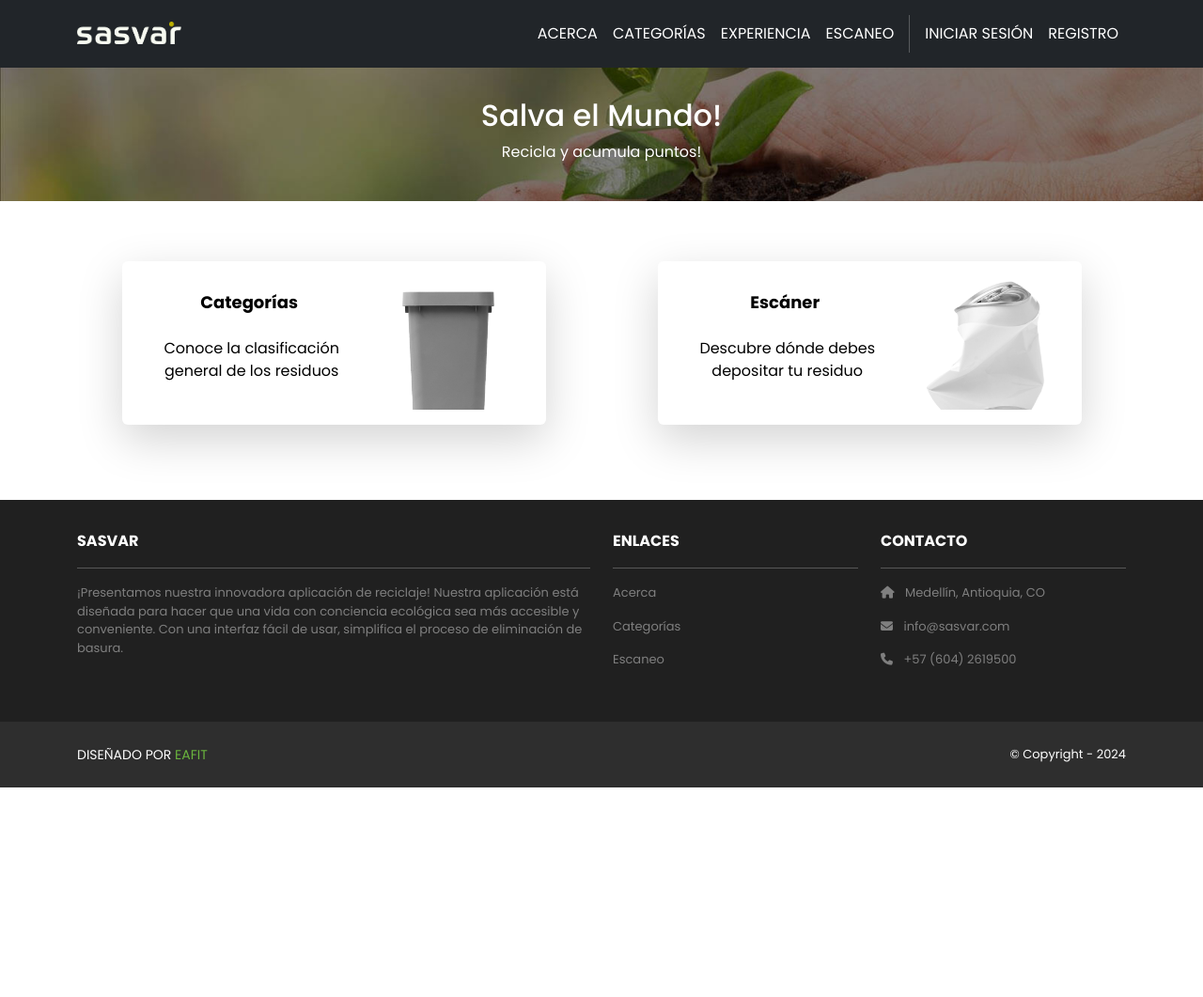
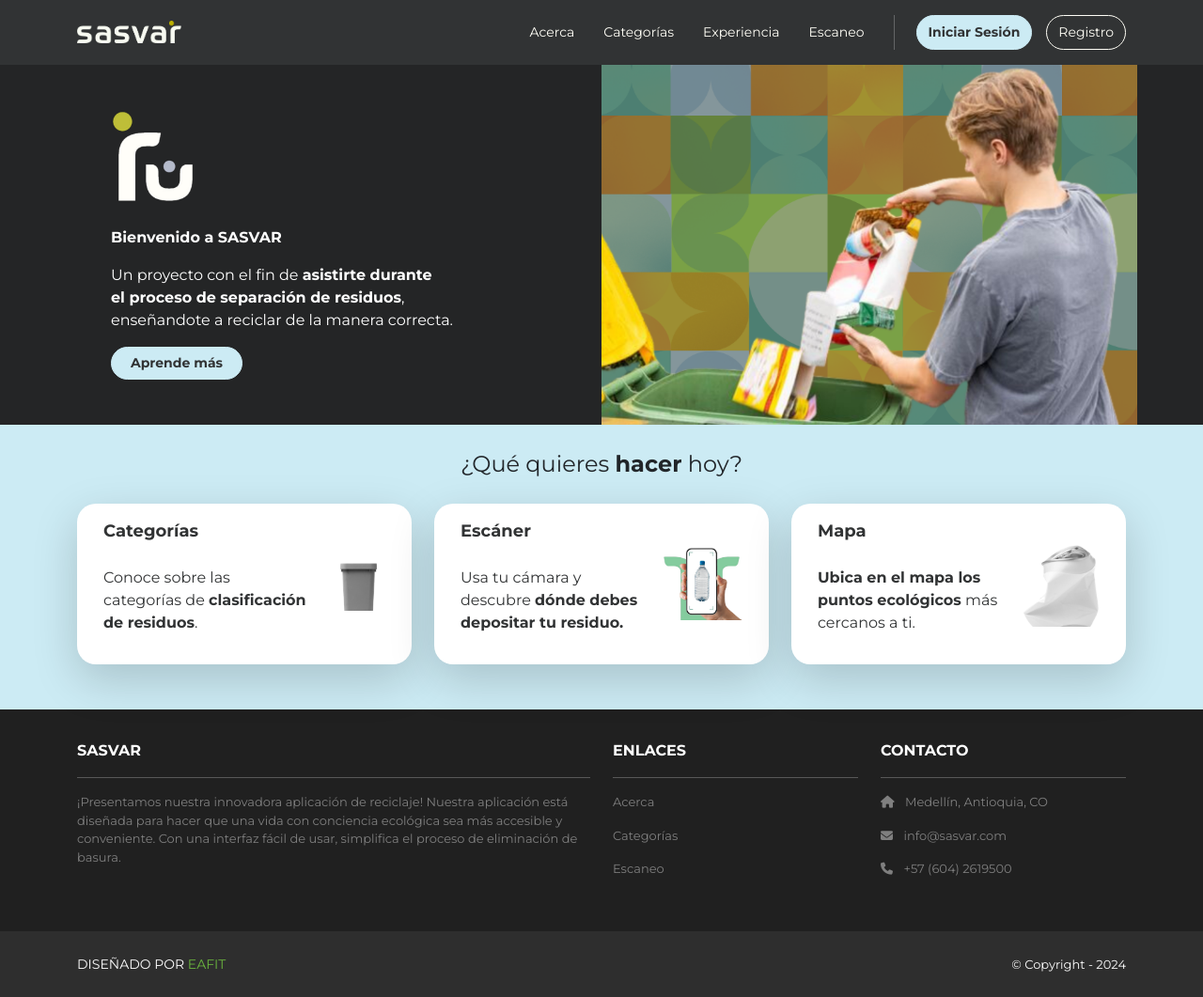
Before and after one commit to danielgara/sasvar, a Django app: page / in a window 1280 px wide. Shown: the whole page at 94% size. Before the commit the page ends 838 px from the top, so only its background shows below. Run offline with Django 4.2, Linux system fonts and the light colour scheme; some libraries are stand-ins or nearby versions.

Commit message:
imp: new home

```diff
--- a/home/templates/home/index.html
+++ b/home/templates/home/index.html
@@ -1,26 +1,47 @@
 {% extends 'base.html' %}
 {% block content %}
 {% load static %}
-<header class="masthead bg-index text-white text-center py-4 d-none d-md-block">
-  <div class="container d-flex align-items-center flex-column pt-2">
-    <h2>Salva el Mundo!</h2>
-    <p>Recicla y acumula puntos!</p>
+<header class="masthead bg-index text-white text-center">
+  <div class="container d-flex flex-column">
+    <div class="row">
+      <div class="col-md-6 text-start p-5 sv-p4">
+        <img src="{% static 'images/home/logo-type-1.png' %}" class="mb-4" height="100px" alt="logo" />
+        <p class="fw-bold">Bienvenido a SASVAR</p>
+        <p class="d-block d-lg-none">Un proyecto con el fin de <span class="fw-bold">asistirte durante
+          el proceso de separación de residuos</span>, enseñandote
+          a reciclar de la manera correcta.
+        </p>
+        <p class="d-none d-lg-block">Un proyecto con el fin de <span class="fw-bold">asistirte durante<br />
+          el proceso de separación de residuos</span>,<br /> enseñandote
+          a reciclar de la manera correcta.
+        </p>
+        <a class="btn btn-primary btn-sv rounded-pill mt-2 w-140" href="{% url 'home.about' %}">Aprende más</a>
+      </div>
+      <div class="col-md-6 d-none d-md-block bg-landing">
+      </div>
+    </div>
   </div>
 </header>
 
-<div class="p-3">
-  <div class="container mt-5">
+<div class="p-3 pb-0">
+  <div class="container mt-2">
     <div class="row text-center">
-      <div class="col-md-5 col-lg-5 col-xl-5 col-xxl-5 mx-auto mb-3">
+      <div class="col-md-12 mx-auto mb-4 fs-4">¿Qué quieres <span class="fw-bold">hacer</span> hoy?</div>
+    </div>
+
+    <div class="row text-center">
+      <div class="col-md-6 col-lg-4 col-xl-4 col-xxl-4 mx-auto">
         <a style="text-decoration: none;" href="{% url 'home.categories' %}">
-          <div class="shadow-lg p-3 mb-5 bg-white rounded">
+          <div class="shadow-lg p-3 mb-5 bg-white rounded sv-br-20">
             <div class="container">
               <div class="row align-items-center">
-                <div class="col-7 col-sm-7 col-md-7">
+                <div class="col-8 col-sm-8 col-md-9 col-lg-8 col-xl-9 col-xxl-8 text-start">
                   <b class="title-categories text-start rc-no-a">Categorías</b><br /><br />
-                  <p class="rc-no-a">Conoce la clasificación general de los residuos</p>
+                  <p class="rc-no-a">Conoce sobre las categorías de
+                    <span class="fw-bold">clasificación de residuos</span>.
+                  </p>
                 </div>
-                <div class="col-5 col-sm-5 col-md-5">
+                <div class="col-4 col-sm-4 col-md-3 col-lg-4 col-xl-3 col-xxl-4">
                   <img src="{% static 'images/trash.png' %}" height="auto" class="img-max-home" alt="trash" />
                 </div>
               </div>
@@ -28,16 +49,36 @@
           </div>
         </a>
       </div>
-      <div class="col-md-5 col-lg-5 col-xl-5 col-xxl-5 mx-auto mb-3">
+      <div class="col-md-6 col-lg-4 col-xl-4 col-xxl-4 mx-auto">
         <a style="text-decoration: none;" href="{% url 'scanner.index' %}">
-          <div class="shadow-lg p-3 mb-5 bg-white rounded">
+          <div class="shadow-lg p-3 mb-5 bg-white rounded sv-br-20">
             <div class="container">
               <div class="row align-items-center">
-                <div class="col-7 col-sm-7 col-md-7">
+                <div class="col-8 col-sm-8 col-md-8 text-start">
                   <b class="title-categories text-start rc-no-a">Escáner</b><br /><br />
-                  <p class="rc-no-a">Descubre dónde debes depositar tu residuo</p>
+                  <p class="rc-no-a">Usa tu cámara y descubre <span class="fw-bold">dónde debes
+                    depositar tu residuo.</span></p>
                 </div>
-                <div class="col-5 col-sm-5 col-md-5">
+                <div class="col-4 col-sm-4 col-md-4">
+                  <img src="{% static 'images/scanner-1.png' %}" height="auto" class="img-max-home" alt="scanner" />
+                </div>
+              </div>
+            </div>
+          </div>
+        </a>
+      </div>
+      <div class="col-md-6 col-lg-4 col-xl-4 col-xxl-4 mx-auto">
+        <a style="text-decoration: none;" href="{% url 'scanner.index' %}">
+          <div class="shadow-lg p-3 mb-5 bg-white rounded sv-br-20">
+            <div class="container">
+              <div class="row align-items-center">
+                <div class="col-8 col-sm-8 col-md-8 text-start">
+                  <b class="title-categories text-start rc-no-a">Mapa</b><br /><br />
+                  <p class="rc-no-a"><span class="fw-bold">Ubica en el mapa los puntos ecológicos</span>
+                    más cercanos a ti.
+                  </p>
+                </div>
+                <div class="col-4 col-sm-4 col-md-4">
                   <img src="{% static 'images/scanner.png' %}" height="auto" class="img-max-home" alt="scanner" />
                 </div>
               </div>
--- a/recycling/static/css/style.css
+++ b/recycling/static/css/style.css
@@ -1,10 +1,17 @@
+@import url("https://fonts.googleapis.com/css?family=Montserrat:700,400");
+
 body {
-    font-family: 'Poppins', sans-serif;
+    font-family: 'Montserrat';
+    background-color: #FFF;
+}
+
+.sv-blue {
+    background-color: #CCEBF4;
 }
 
 .rc-no-a{
     text-decoration: none !important;
-    color: #000;
+    color: #313334;
 }
 
 .img-max100 {
@@ -60,8 +67,21 @@ body {
 }
 
 .bg-index{
-    background: url("/static/images/slide-1.jpg") no-repeat fixed;
+    background-color: #242526;
     background-size: 100% auto;
+}
+
+.bg-landing{
+    background: url("/static/images/home/landing.png") no-repeat;
+    background-size: 100% auto;
+}
+
+.w-140{
+    width: 140px;
+}
+
+.sv-br-20{
+    border-radius: 20px !important;
 }
 
 .grid-index{
@@ -82,7 +102,8 @@ body {
 }
 
 .bg-body-sasvar a.nav-link {
-    color: #fff !important;
+    color: #FFFEF6 !important;
+    font-size: 14px;
 }
 
 .navbar-brand{
@@ -129,3 +150,88 @@ body {
     text-align: center;
     vertical-align: middle !important;
 }
+
+/* Navbar custom */
+
+.bg-dark {
+    background-color: #313334 !important;
+}
+
+@media (min-width: 992px) {
+    .navbar-ml a {
+        margin-left: 15px;
+    }
+
+
+    .bg-landing{
+        background: url("/static/images/home/landing-3.png") no-repeat;
+        background-size: auto 100%;
+        background-position: right;
+    }
+
+    .sv-mr {
+        margin-right: 15px;
+    }
+}
+
+@media (max-width: 991px) {
+    .btn-sv, .btn-sv-secondary {
+        width: 140px;
+    }
+
+    .sv-p4{
+        padding: 40px !important;
+    }
+
+    .btn-sv-mt {
+        margin-top: 10px;
+    }
+
+    .btn-svs-mt {
+        margin-top: 20px;
+        margin-bottom: 5px;
+    }
+}
+
+.btn-sv,
+.btn-sv:hover,
+.btn-sv:active,
+.btn-sv:focus {
+    background-color: #CCEBF4 !important;
+    color: #313334 !important;
+    border-radius: 20px;
+    border: 1px solid #CCEBF4 !important;
+    font-size: 14px;
+    font-weight: bold;
+    display: flex;
+    align-items: center;
+    justify-content: center;
+}
+
+.btn-sv-secondary,
+.btn-sv-secondary:hover,
+.btn-sv-secondary:active,
+.btn-sv-secondary:focus {
+    background-color: #313334 !important;
+    color: #FFFEF6 !important;
+    border-radius: 20px;
+    border: 1px solid #FFFEF6 !important;
+    font-size: 14px;
+    display: flex;
+    align-items: center;
+    justify-content: center;
+}
+
+/*
+.btn-sv{
+    background-color: #CCEBF4 !important;
+    color: #313334;
+    border-radius: 20px;
+    border: 1px solid #CCEBF4;
+    font-size: 14px;
+    display: flex;
+    align-items: center;
+    justify-content: center;
+}*/
+
+/* Navbar custom */
--- a/recycling/templates/base.html
+++ b/recycling/templates/base.html
@@ -25,18 +25,18 @@
           <span class="navbar-toggler-icon"></span>
         </button>
         <div class="collapse navbar-collapse" id="navbarNavAltMarkup">
-          <div class="navbar-nav ms-auto">
-            <a class="nav-link" href="{% url 'home.about' %}">ACERCA</a>
-            <a class="nav-link" href="{% url 'home.categories' %}">CATEGORÍAS</a>
-            <a class="nav-link" href="{% url 'home.experience' %}">EXPERIENCIA</a>
-            <a class="nav-link" href="{% url 'scanner.index' %}">ESCANEO</a>
+          <div class="navbar-nav ms-auto navbar-ml">
+            <a class="nav-link" href="{% url 'home.about' %}">Acerca</a>
+            <a class="nav-link" href="{% url 'home.categories' %}">Categorías</a>
+            <a class="nav-link" href="{% url 'home.experience' %}">Experiencia</a>
+            <a class="nav-link sv-mr" href="{% url 'scanner.index' %}">Escaneo</a>
             <div class="vr bg-white mx-2 d-none d-lg-block"></div>
             {% if user.is_authenticated %}
-              <a class="nav-link" href="{% url 'accounts.index' %}">MI CUENTA</a>
-              <a class="nav-link" href="{% url 'accounts.logout' %}">SALIR ({{ user.username }})</a>
+              <a class="btn btn-primary btn-sv btn-sv-mt" href="{% url 'accounts.index' %}">Mi Cuenta</a>
+              <a class="btn btn-primary btn-sv-secondary btn-svs-mt" href="{% url 'accounts.logout' %}">Cerrar Sesión</a>
             {% else %}
-              <a class="nav-link" href="{% url 'accounts.login' %}">INICIAR SESIÓN</a>
-              <a class="nav-link" href="{% url 'accounts.signup' %}">REGISTRO</a>
+              <a class="btn btn-primary btn-sv btn-sv-mt" href="{% url 'accounts.login' %}">Iniciar Sesión</a>
+              <a class="btn btn-primary btn-sv-secondary btn-svs-mt" href="{% url 'accounts.signup' %}">Registro</a>
             {% endif %}
           </div>
         </div>
@@ -49,14 +49,16 @@
     {% include 'breadcrumb.html' %}
     {% endif %}
 
-    {% block content %}
-    {% endblock content %}
+    <div class="sv-blue">
+      {% block content %}
+      {% endblock content %}
+    </div>
 
     <!-- Footer -->
     <section class="p-3 rc-footer d-none d-md-block">
       <div class="container">
         <div class="row mt-3 text-white">
-          <div class="col-md-6 col-lg-8 col-xl-6 mx-auto mb-4">
+          <div class="col-md-6 col-lg-6 col-xl-6 mx-auto mb-4">
             <b>SASVAR</b>
             <hr />
             <p class="font-13 rc-footer-font">¡Presentamos nuestra innovadora aplicación de reciclaje! Nuestra
@@ -64,14 +66,14 @@
               conveniente. Con una interfaz fácil de usar, simplifica el proceso de eliminación de basura.</p>
           </div>
 
-          <div class="col-md-3 col-lg-4 col-xl-3 mx-auto mb-4">
+          <div class="col-md-3 col-lg-3 col-xl-3 mx-auto mb-4">
             <b>ENLACES</b>
             <hr />
             <p class="font-13 rc-footer-font"><a class="nav-link" href="{% url 'home.about' %}">Acerca</a></p>
             <p class="font-13 rc-footer-font"><a class="nav-link" href="{% url 'home.categories' %}">Categorías</a></p>
             <p class="font-13 rc-footer-font"><a class="nav-link" href="{% url 'scanner.index' %}">Escaneo</a></p>
           </div>
-          <div class="col-md-3 col-lg-4 col-xl-3 mx-auto mb-4">
+          <div class="col-md-3 col-lg-3 col-xl-3 mx-auto mb-4">
             <b>CONTACTO</b>
             <hr />
             <p class="font-13 rc-footer-font"><i class="fas fa-home me-2"></i> Medellín, Antioquia, CO</p>
```
Also changed, not shown: db.sqlite3, recycling/static/images/home/landing-2.png (added), recycling/static/images/home/landing-3.png (added), recycling/static/images/home/landing.png (added), recycling/static/images/home/logo-type-1.png (added), recycling/static/images/scanner-1.png (added).
